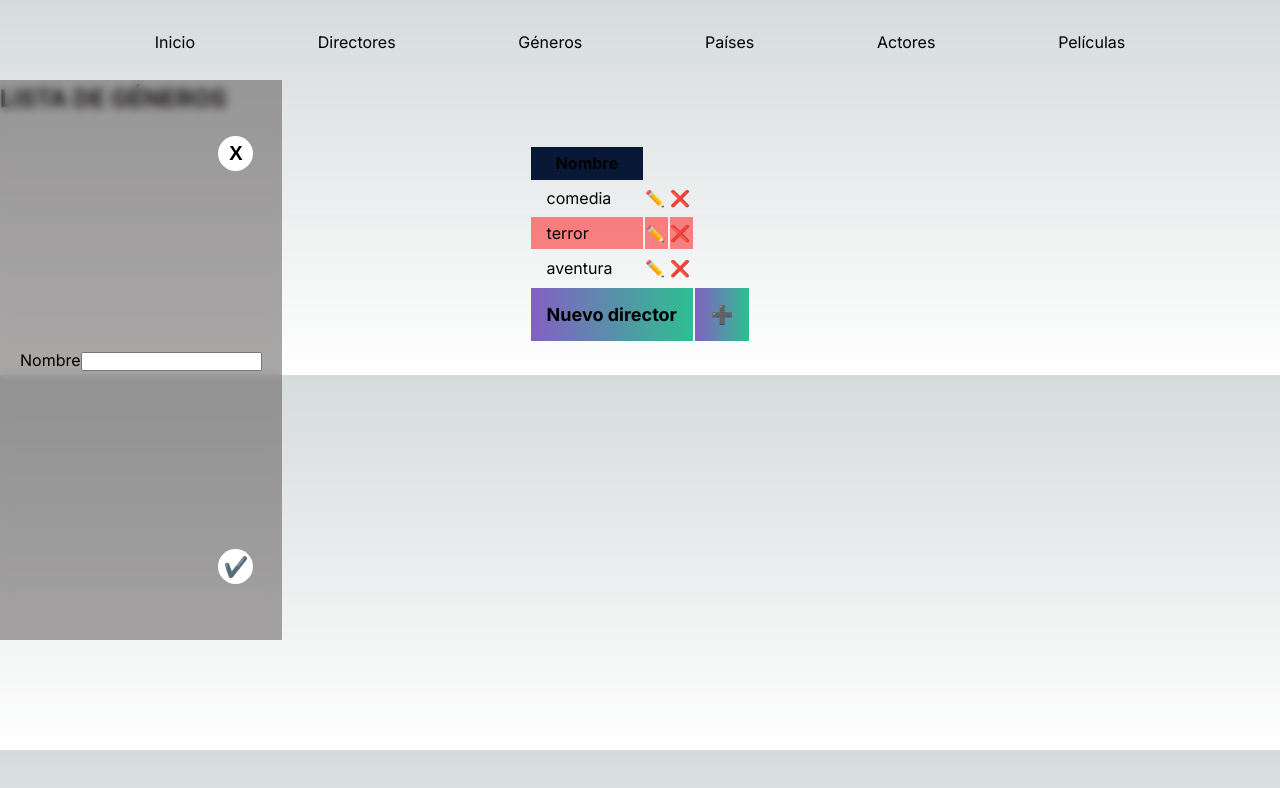
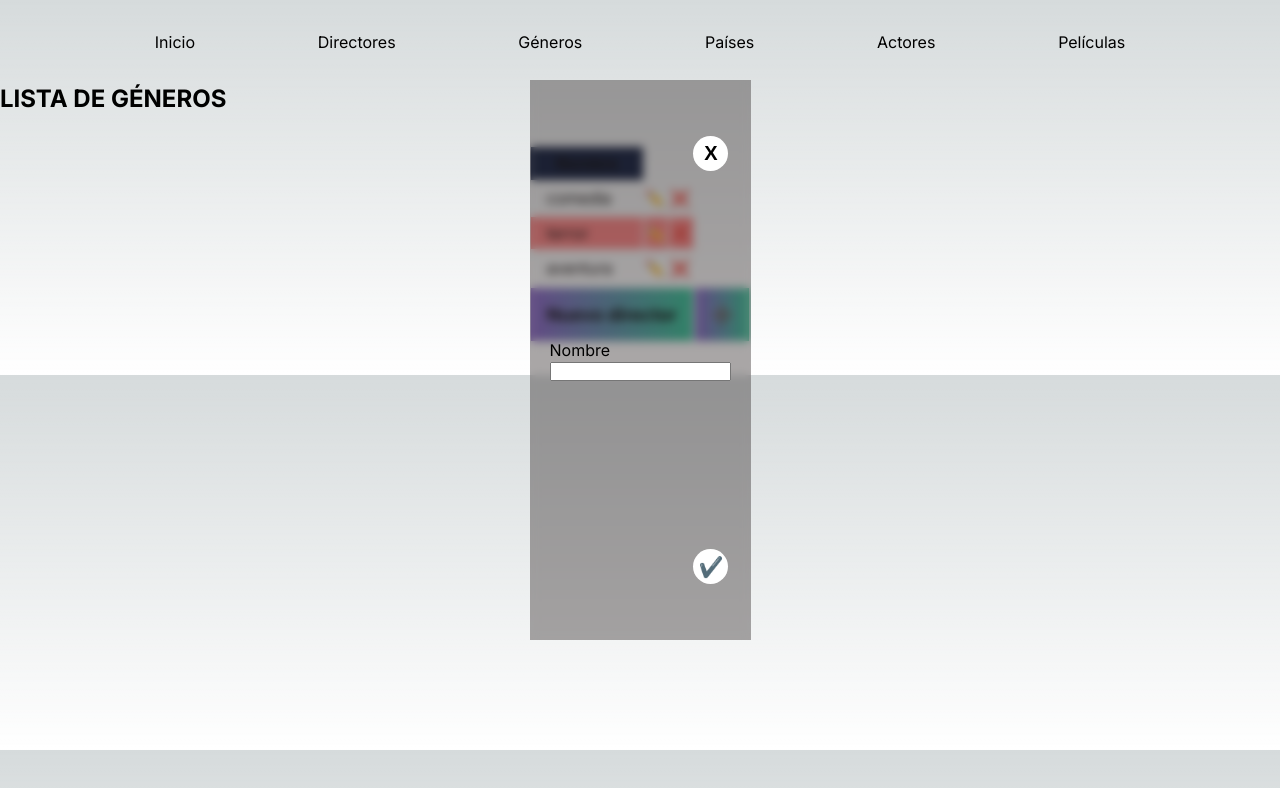
Before and after one commit to Adsuarez/frontend-series-animadas, a Next.js app: page /generos in a window 1280 px wide. Both pictures are taken after a click on the element "Nuevo director". Shown: the top 788 px of the page. Built offline with nearby package versions, Linux system fonts and the light colour scheme.

Commit message:
style form container

```diff
--- a/src/components/form.module.css
+++ b/src/components/form.module.css
@@ -9,6 +9,7 @@
   background: rgba(54, 46, 46, 0.418);
   backdrop-filter: blur(5px);
   padding: 20px;
+  width: min-content;
 }
 
 .close {
--- a/src/components/table.module.css
+++ b/src/components/table.module.css
@@ -32,3 +32,8 @@
   cursor: pointer;
   background-image: linear-gradient(to right, #8360c3, #2ebf91);
 }
+
+.formContainer {
+  display: grid;
+  place-items: center;
+}
```
